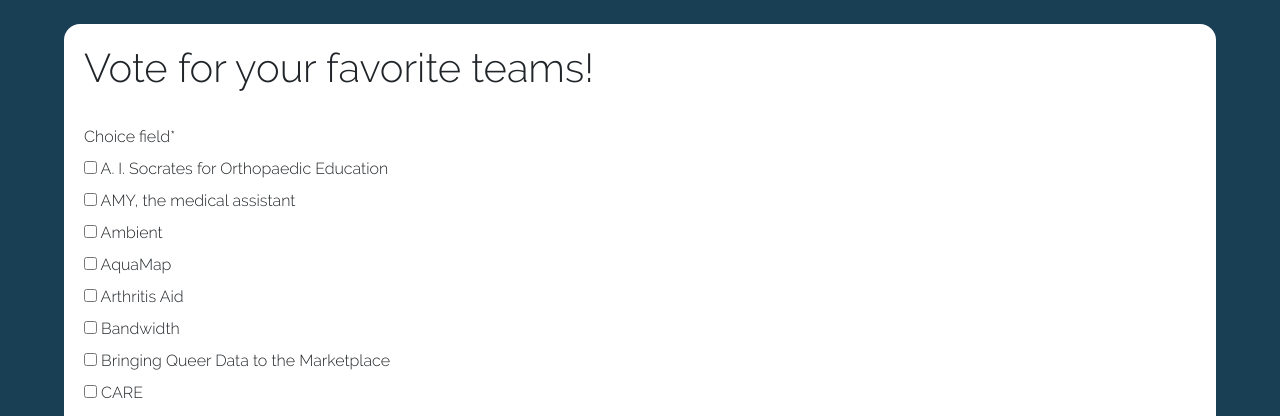
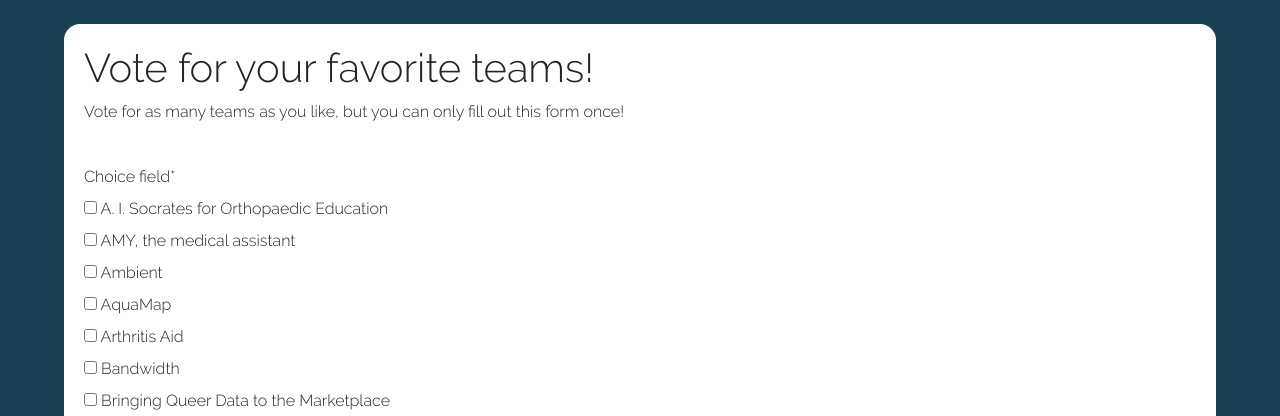
Before and after one commit to nosup/medhacks_system, a Django app: page /register-team/poll/ in a window 1280 px wide. Shown: the part 80-496 px from the top of the page. Run offline with Django 3.2, Linux system fonts and the light colour scheme; the visitor is signed in with stand-in values (Sample User, id 1); parts of the project's set-up code (start-up, migrations or seed data) failed here and were passed over; some libraries are stand-ins or nearby versions.

Commit message:
added desc

```diff
--- a/medhacks/registerTeamApp/templates/registerTeamApp/votePollTeam.html
+++ b/medhacks/registerTeamApp/templates/registerTeamApp/votePollTeam.html
@@ -5,6 +5,9 @@
 <div>
    <div class=card-body style="width: 90vw; margin-left: 5vw;">
        <h1>Vote for your favorite teams!</h1>
+       <p>
+          Vote for as many teams as you like, but you can only fill out this form once!
+       </p>
        <div style="height: 25px"></div>
 
        <form action={% url 'registerTeamApp:pollTeam' %} method="post" enctype="multipart/form-data">
```
